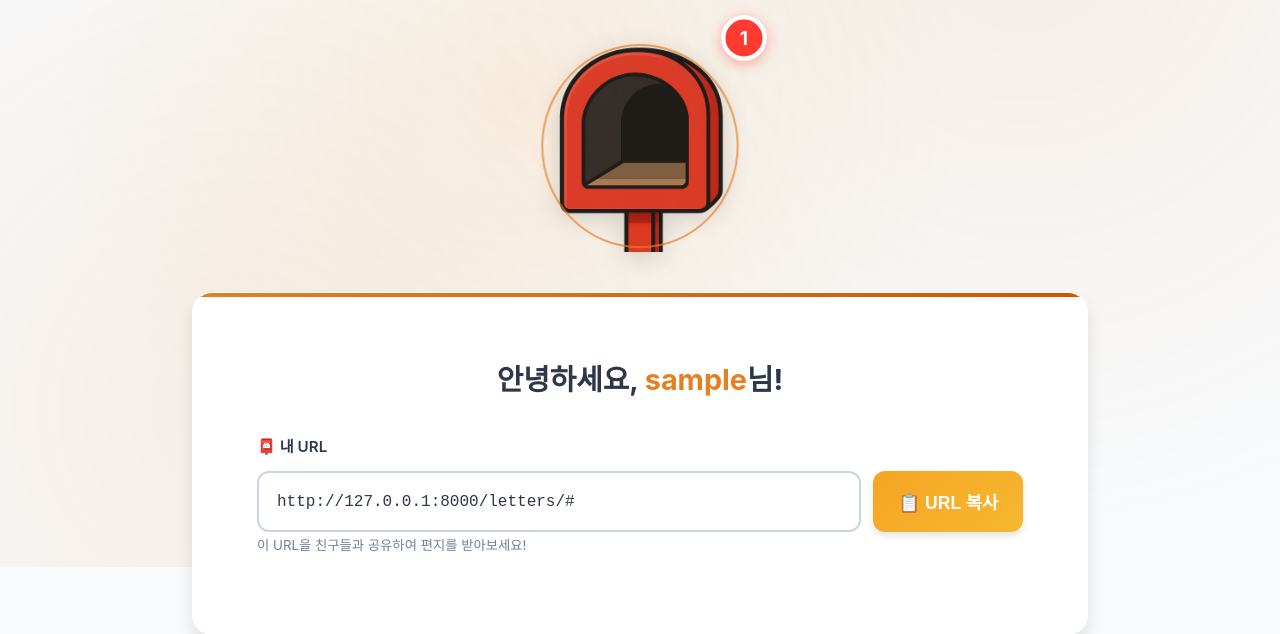
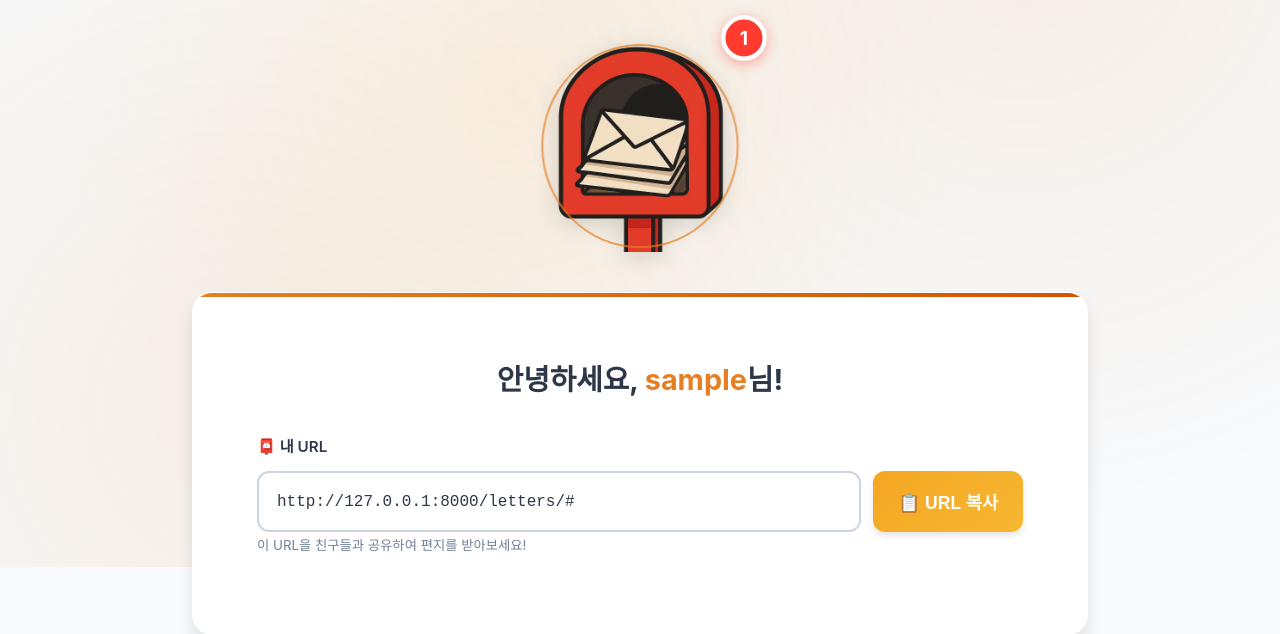
Before and after one commit to JiwonHwang01/Letters_project, a Django app: page /letters/ in a window 1280 px wide. Shown: the part 233-867 px from the top of the page. Run offline with Django 4.2, Linux system fonts and the light colour scheme; a user stored in the database is signed in; tables that the repository leaves empty hold one stand-in row (values such as "Sample post"); some web fonts are replaced.

Commit message:
feat: 편지 유무에 따라 우편함 이미지 동적 변경

```diff
--- a/letters/templates/letters/index.html
+++ b/letters/templates/letters/index.html
@@ -187,7 +187,11 @@
         <div class="postbox-container">
             <div class="postbox-icon" onclick="location.href='/letters/mypage/'">
                 {% load static %}
-                <img src="{% static 'img/postbox.png' %}" alt="우편함" class="postbox-image">
+                {% if my_letters|length > 0 %}
+                    <img src="{% static 'img/postbox_not_empty.png' %}" alt="편지가 있는 우편함" class="postbox-image">
+                {% else %}
+                    <img src="{% static 'img/postbox.png' %}" alt="빈 우편함" class="postbox-image">
+                {% endif %}
                 {% if my_letters|length > 0 %}
                     <div class="notification-badge{% if my_letters|length >= 100 %} extra-large{% elif my_letters|length >= 10 %} large{% endif %}">
                         {% if my_letters|length > 999 %}999+{% else %}{{ my_letters|length }}{% endif %}
```
